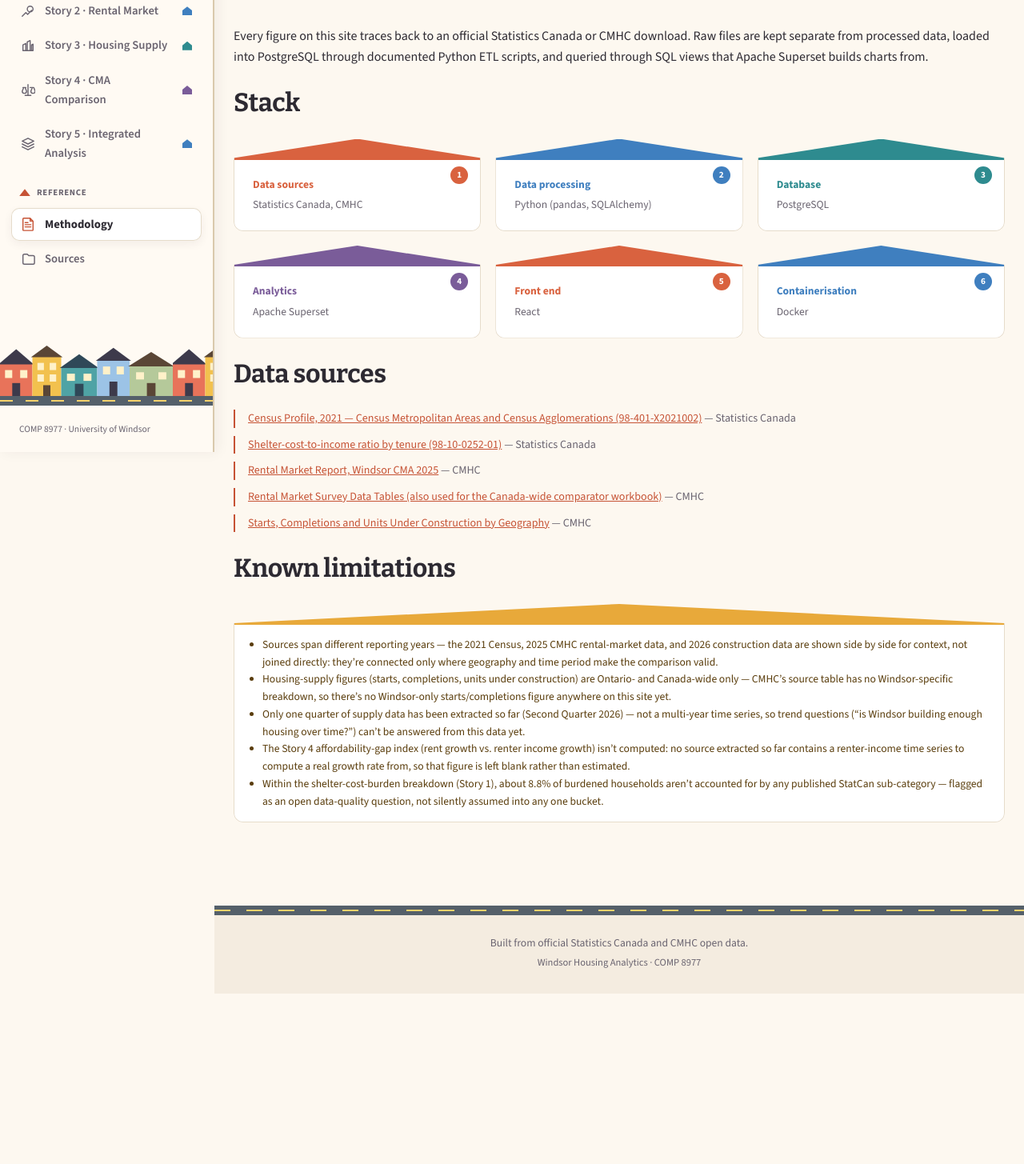
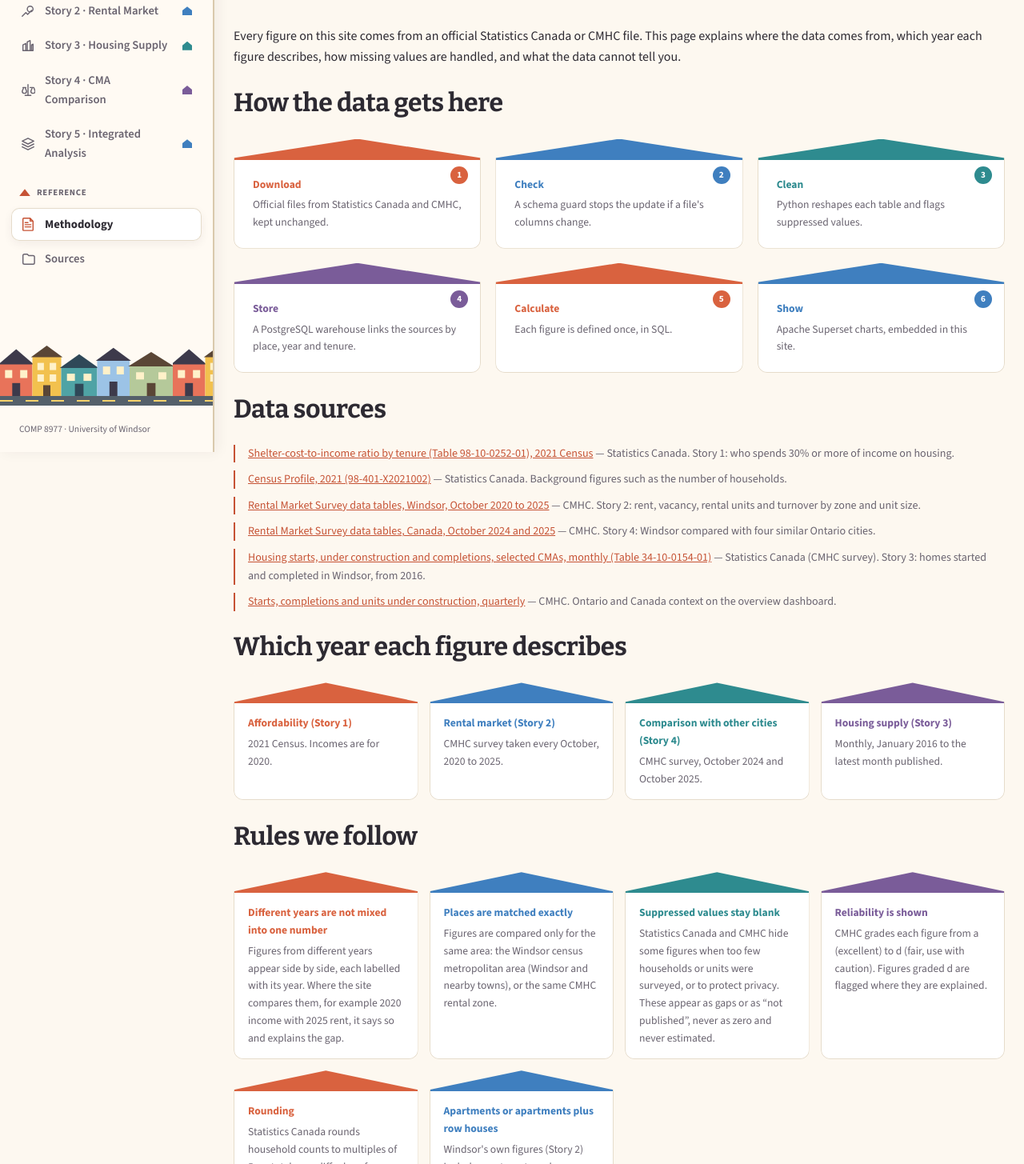
Before and after one commit to pateldhriti/visual-analytics-internship-project-2, a React (Vite) app in the folder web/: page /methodology in a window 1280 px wide. Shown: the part 235-1690 px from the top of the page at 80% size. Before the commit the page ends 1477 px from the top, so only its background shows below. Built offline with nearby package versions, Linux system fonts and the light colour scheme; a web font is replaced by a local one.

Commit message:
Rewrite the methodology page in plain language
- Sources (including StatCan 34-10-0154-01), which year each figure
  describes, how suppressed values and rounding are handled, and the
  limits of the data
- Removes outdated statements (no Windsor supply data, 'unaccounted'
  households)

```diff
--- a/web/src/pages/Methodology.jsx
+++ b/web/src/pages/Methodology.jsx
@@ -2,32 +2,99 @@ import { motion } from "framer-motion";
 import PageContainer from "../components/PageContainer.jsx";
 import { staggerParent, fadeUp, reveal } from "../lib/motion.js";
 
+// Plain-language methodology: sources, which year each figure is from,
+// how missing values are handled, and the limits of the data. Kept in step
+// with docs/data_dictionary.md and docs/decision_log.md.
+
 const SOURCES = [
   {
-    name: "Census Profile, 2021 — Census Metropolitan Areas and Census Agglomerations (98-401-X2021002)",
+    name: "Shelter-cost-to-income ratio by tenure (Table 98-10-0252-01), 2021 Census",
     agency: "Statistics Canada",
+    use: "Story 1: who spends 30% or more of income on housing.",
+    url: "https://www150.statcan.gc.ca/t1/tbl1/en/tv.action?pid=9810025201",
+  },
+  {
+    name: "Census Profile, 2021 (98-401-X2021002)",
+    agency: "Statistics Canada",
+    use: "Background figures such as the number of households.",
     url: "https://www150.statcan.gc.ca/n1/en/catalogue/98-401-X2021002",
   },
   {
-    name: "Shelter-cost-to-income ratio by tenure (98-10-0252-01)",
-    agency: "Statistics Canada",
-    url: "https://www150.statcan.gc.ca/t1/tbl1/en/tv.action?pid=9810025201",
-  },
-  {
-    name: "Rental Market Report, Windsor CMA 2025",
+    name: "Rental Market Survey data tables, Windsor, October 2020 to 2025",
     agency: "CMHC",
-    url: "https://www.cmhc-schl.gc.ca/professionals/housing-markets-data-and-research/market-reports/rental-market-reports-major-centres",
-  },
-  {
-    name: "Rental Market Survey Data Tables (also used for the Canada-wide comparator workbook)",
-    agency: "CMHC",
+    use: "Story 2: rent, vacancy, rental units and turnover by zone and unit size.",
     url: "https://www.cmhc-schl.gc.ca/professionals/housing-markets-data-and-research/housing-data/data-tables/rental-market/rental-market-report-data-tables",
   },
   {
-    name: "Starts, Completions and Units Under Construction by Geography",
+    name: "Rental Market Survey data tables, Canada, October 2024 and 2025",
     agency: "CMHC",
+    use: "Story 4: Windsor compared with four similar Ontario cities.",
+    url: "https://www.cmhc-schl.gc.ca/professionals/housing-markets-data-and-research/housing-data/data-tables/rental-market/rental-market-report-data-tables",
+  },
+  {
+    name: "Housing starts, under construction and completions, selected CMAs, monthly (Table 34-10-0154-01)",
+    agency: "Statistics Canada (CMHC survey)",
+    use: "Story 3: homes started and completed in Windsor, from 2016.",
+    url: "https://www150.statcan.gc.ca/t1/tbl1/en/tv.action?pid=3410015401",
+  },
+  {
+    name: "Starts, completions and units under construction, quarterly",
+    agency: "CMHC",
+    use: "Ontario and Canada context on the overview dashboard.",
     url: "https://www.cmhc-schl.gc.ca/professionals/housing-markets-data-and-research/housing-data/data-tables/housing-market-data/starts-completions-units-under-construction-geography",
   },
+];
+
+const STEPS = [
+  ["Download", "Official files from Statistics Canada and CMHC, kept unchanged."],
+  ["Check", "A schema guard stops the update if a file's columns change."],
+  ["Clean", "Python reshapes each table and flags suppressed values."],
+  ["Store", "A PostgreSQL warehouse links the sources by place, year and tenure."],
+  ["Calculate", "Each figure is defined once, in SQL."],
+  ["Show", "Apache Superset charts, embedded in this site."],
+];
+
+const YEARS = [
+  ["Affordability (Story 1)", "2021 Census. Incomes are for 2020."],
+  ["Rental market (Story 2)", "CMHC survey taken every October, 2020 to 2025."],
+  ["Comparison with other cities (Story 4)", "CMHC survey, October 2024 and October 2025."],
+  ["Housing supply (Story 3)", "Monthly, January 2016 to the latest month published."],
+];
+
+const RULES = [
+  {
+    term: "Different years are not mixed into one number",
+    text: "Figures from different years appear side by side, each labelled with its year. Where the site compares them, for example 2020 income with 2025 rent, it says so and explains the gap.",
+  },
+  {
+    term: "Places are matched exactly",
+    text: "Figures are compared only for the same area: the Windsor census metropolitan area (Windsor and nearby towns), or the same CMHC rental zone.",
+  },
+  {
+    term: "Suppressed values stay blank",
+    text: "Statistics Canada and CMHC hide some figures when too few households or units were surveyed, or to protect privacy. These appear as gaps or as “not published”, never as zero and never estimated.",
+  },
+  {
+    term: "Reliability is shown",
+    text: "CMHC grades each figure from a (excellent) to d (fair, use with caution). Figures graded d are flagged where they are explained.",
+  },
+  {
+    term: "Rounding",
+    text: "Statistics Canada rounds household counts to multiples of 5, so totals can differ by a few households from the sum of their parts.",
+  },
+  {
+    term: "Apartments or apartments plus row houses",
+    text: "Windsor's own figures (Story 2) include apartments and row houses. The comparison with other cities (Story 4) uses apartments only, because that is what CMHC publishes for every city, so the two can differ slightly.",
+  },
+];
+
+const LIMITS = [
+  "The rental survey covers purpose-built rental buildings only; rented condos, basements and houses are not included.",
+  "Average rent includes tenants who moved in long ago, so it is lower than what a new tenant pays today.",
+  "The affordability data is a single 2021 snapshot; it cannot show whether affordability has improved or worsened since.",
+  "Income is not available year by year, so the affordability-gap index (rent growth minus income growth) is not calculated.",
+  "Housing starts and completions are counted for the whole Windsor area; they are not split by rental zone or by who the homes are for.",
+  "The site describes what the data shows. It does not forecast rents or prices.",
 ];
 
 export default function Methodology() {
@@ -37,23 +104,15 @@ export default function Methodology() {
         <motion.div {...reveal(staggerParent)}>
           <motion.h1 variants={fadeUp}>Methodology</motion.h1>
           <motion.p variants={fadeUp}>
-            Every figure on this site traces back to an official Statistics Canada or CMHC download.
-            Raw files are kept separate from processed data, loaded into PostgreSQL through
-            documented Python ETL scripts, and queried through SQL views that Apache Superset builds
-            charts from.
+            Every figure on this site comes from an official Statistics Canada or CMHC file. This
+            page explains where the data comes from, which year each figure describes, how missing
+            values are handled, and what the data cannot tell you.
           </motion.p>
         </motion.div>
 
-        <h2>Stack</h2>
+        <h2>How the data gets here</h2>
         <motion.div {...reveal(staggerParent)} className="methodology-grid methodology-timeline">
-          {[
-            ["Data sources", "Statistics Canada, CMHC"],
-            ["Data processing", "Python (pandas, SQLAlchemy)"],
-            ["Database", "PostgreSQL"],
-            ["Analytics", "Apache Superset"],
-            ["Front end", "React"],
-            ["Containerisation", "Docker"],
-          ].map(([label, value], i) => (
+          {STEPS.map(([label, value], i) => (
             <motion.div variants={fadeUp} className="card methodology-card" key={label}>
               <span className="methodology-step-index">{i + 1}</span>
               <p className="definition-term">{label}</p>
@@ -65,45 +124,41 @@ export default function Methodology() {
         <h2>Data sources</h2>
         <motion.ul {...reveal(staggerParent)} className="source-list">
           {SOURCES.map((s) => (
-            <motion.li variants={fadeUp} key={s.url}>
+            <motion.li variants={fadeUp} key={s.name}>
               <a href={s.url} target="_blank" rel="noreferrer">
                 {s.name}
               </a>{" "}
-              &mdash; {s.agency}
+              &mdash; {s.agency}. {s.use}
             </motion.li>
           ))}
         </motion.ul>
 
-        <h2>Known limitations</h2>
+        <h2>Which year each figure describes</h2>
+        <motion.div {...reveal(staggerParent)} className="definitions-grid">
+          {YEARS.map(([topic, year]) => (
+            <motion.div variants={fadeUp} className="card definition-card" key={topic}>
+              <p className="definition-term">{topic}</p>
+              <p className="definition-text">{year}</p>
+            </motion.div>
+          ))}
+        </motion.div>
+
+        <h2>Rules we follow</h2>
+        <motion.div {...reveal(staggerParent)} className="definitions-grid">
+          {RULES.map((r) => (
+            <motion.div variants={fadeUp} className="card definition-card" key={r.term}>
+              <p className="definition-term">{r.term}</p>
+              <p className="definition-text">{r.text}</p>
+            </motion.div>
+          ))}
+        </motion.div>
+
+        <h2>What the data cannot tell you</h2>
         <motion.div {...reveal(fadeUp)} className="limitations-note">
           <ul style={{ margin: 0, paddingLeft: 18 }}>
-            <li>
-              Sources span different reporting years &mdash; the 2021 Census, 2025 CMHC
-              rental-market data, and 2026 construction data are shown side by side for context, not
-              joined directly: they&rsquo;re connected only where geography and time period make the
-              comparison valid.
-            </li>
-            <li>
-              Housing-supply figures (starts, completions, units under construction) are Ontario-
-              and Canada-wide only &mdash; CMHC&rsquo;s source table has no Windsor-specific
-              breakdown, so there&rsquo;s no Windsor-only starts/completions figure anywhere on this
-              site yet.
-            </li>
-            <li>
-              Only one quarter of supply data has been extracted so far (Second Quarter 2026)
-              &mdash; not a multi-year time series, so trend questions (&ldquo;is Windsor building
-              enough housing over time?&rdquo;) can&rsquo;t be answered from this data yet.
-            </li>
-            <li>
-              The Story 4 affordability-gap index (rent growth vs. renter income growth) isn&rsquo;t
-              computed: no source extracted so far contains a renter-income time series to compute a
-              real growth rate from, so that figure is left blank rather than estimated.
-            </li>
-            <li>
-              Within the shelter-cost-burden breakdown (Story 1), about 8.8% of burdened households
-              aren&rsquo;t accounted for by any published StatCan sub-category &mdash; flagged as an
-              open data-quality question, not silently assumed into any one bucket.
-            </li>
+            {LIMITS.map((l) => (
+              <li key={l}>{l}</li>
+            ))}
           </ul>
         </motion.div>
       </PageContainer>
```
